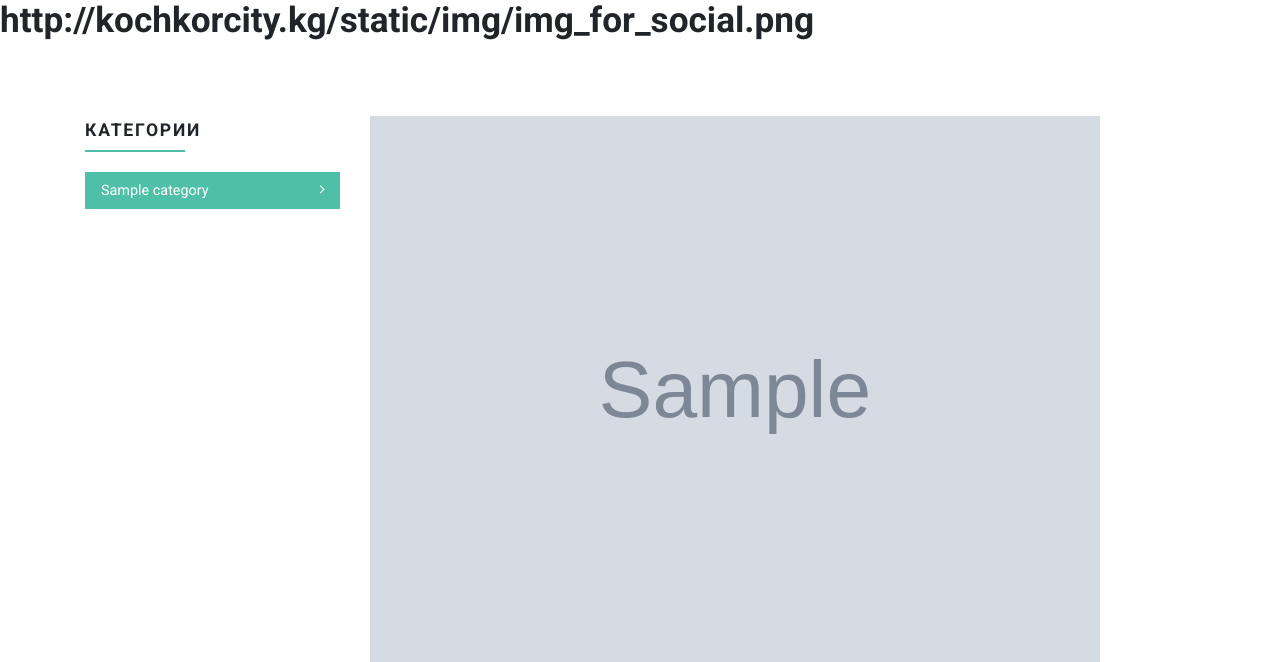
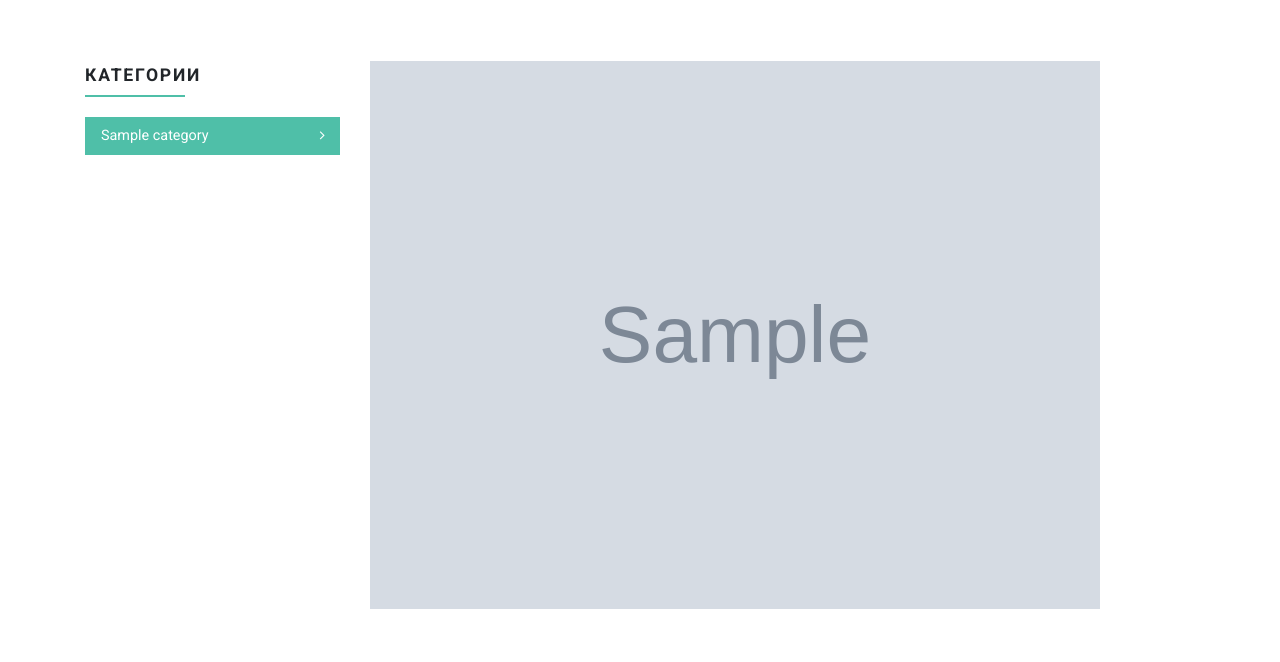
Before and after one commit to Askarb/kochkorAd, a Django app: a page that uses templates/ad.html in a window 1280 px wide. Shown: the part 135-797 px from the top of the page. Run offline with Django 3.2, Linux system fonts and the light colour scheme; data comes from the database, SQL or seed files in the repository; tables that the repository leaves empty hold one stand-in row (values such as "Sample post"); grey boxes marked "Sample" are stand-in pictures; parts of the project's set-up code (start-up, migrations or seed data) failed here and were passed over; some libraries are stand-ins or nearby versions.

Commit message:
deleted h1

```diff
--- a/templates/ad.html
+++ b/templates/ad.html
@@ -15,7 +15,6 @@
 
 
 {% block content %}
-<h1>http://kochkorcity.kg{% static 'img/img_for_social.png' %}</h1>
 <section class="bar">
     <div class="container">
       <div class="row">
```
